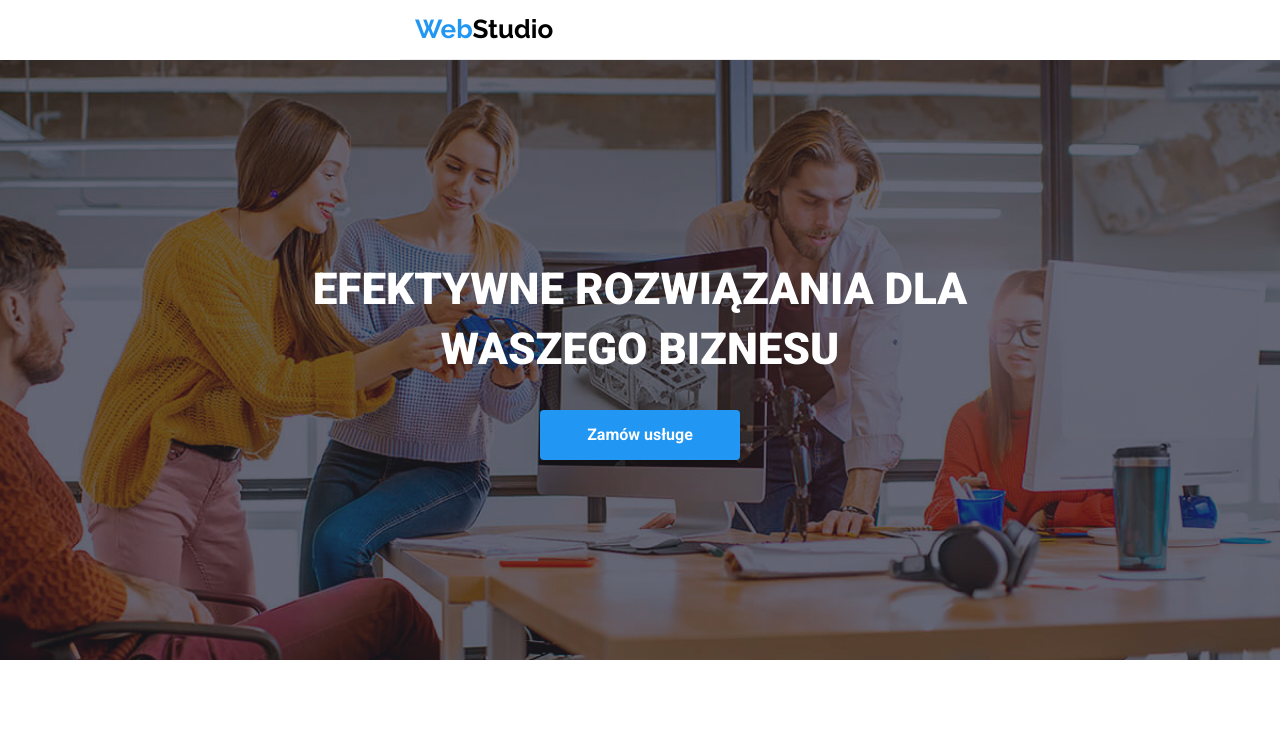
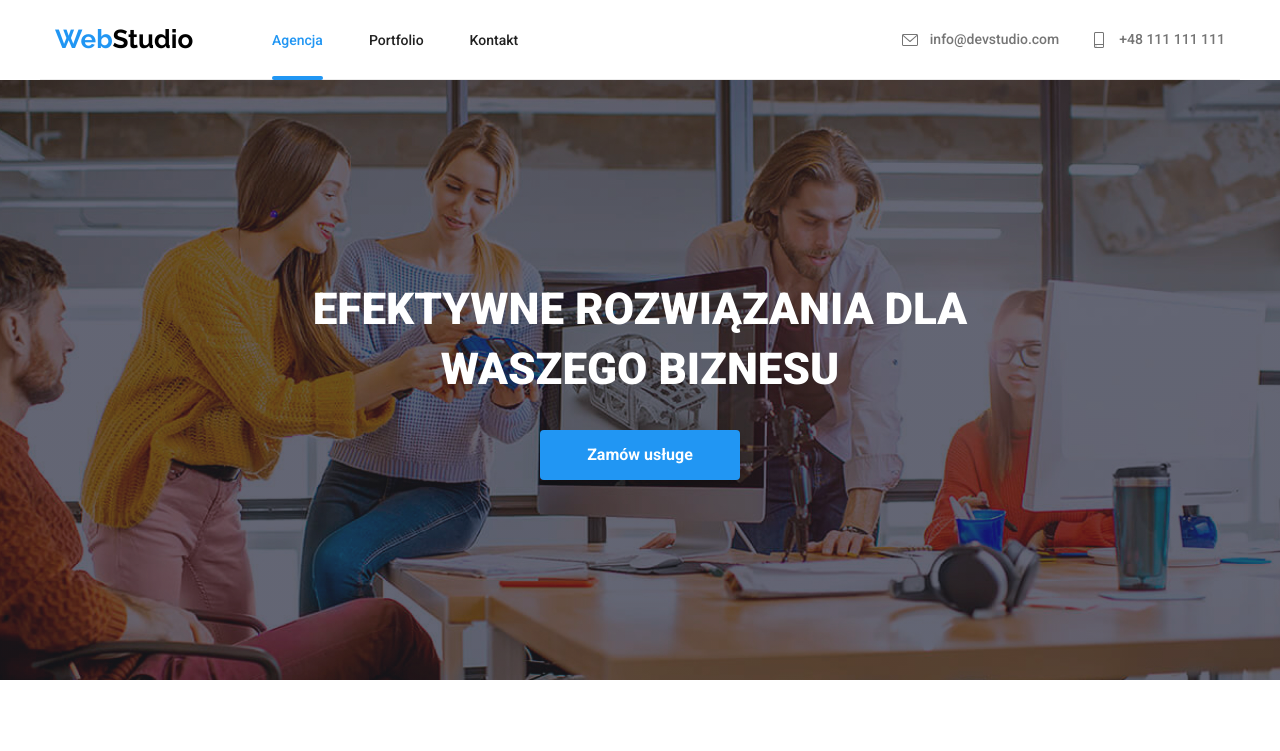
Before and after one commit to AnastazjaNikolaBokun/goit-markup-hw-08, a plain HTML site: page index.html in a window 1280 px wide. Shown: the top 751 px of the page. Drawn offline with nearby package versions, Linux system fonts and the light colour scheme.

Commit message:
almost done

```diff
--- a/sass/components/_page-header.scss
+++ b/sass/components/_page-header.scss
@@ -18,7 +18,7 @@
     list-style: none;
     position: absolute;
     bottom: -1px;
-    left: 10px;
+    left: 232px;
     padding: 0;
     display: none;
   }
@@ -27,16 +27,16 @@
     padding-bottom: 0;
   }
   &__address {
-    display: flex;
-    width: 100px;
-    padding: 0 0 0 100px;
-    justify-content: flex-end;
+    width: 138px;
+    padding: 0;
     list-style: none;
-    align-items: flex-start;
     display: none;
   }
   &__address-list {
     display: flex;
+    justify-content: flex-start;
+    padding: 5px 0 5px 0;
+    align-items: center;
   }
   &__address-list:hover svg,
   &__address-list:focus svg {
@@ -55,14 +55,47 @@
     width: 20px;
     height: 16px;
     fill: $text-color-second;
+    position: relative;
+    top: 2px;
+    margin: 0 8px 0 0;
   }
   &__icon--smartphone {
-    margin: 0 0 0 20px;
+    margin: 0 8px 0 -3.5px;
   }
 }
 
 @media screen and (min-width: 768px) {
+  .header {
+    max-width: 768px;
+    height: 80px;
+    &__navigation {
+      display: flex;
+    }
+    &__address {
+      display: flex;
+      flex-direction: column;
+      font-size: 12px;
+      line-height: 1.16;
+    }
+  }
 }
 
 @media screen and (min-width: 1200px) {
+  .header {
+    max-width: 1200px;
+    &__address {
+      font-size: 14px;
+      line-height: 1.17;
+      width: 100%;
+      flex-direction: row;
+      justify-content: flex-end;
+    }
+    &__icon {
+      top: 2px;
+      margin: 0 10px 0 0;
+    }
+    &__icon--smartphone {
+      margin: 0 10px 0 30px;
+    }
+  }
 }
```
Also changed, not shown: js/mobile-menu.js (+13 -13 lines), css/main.min.css, 1 other file.
